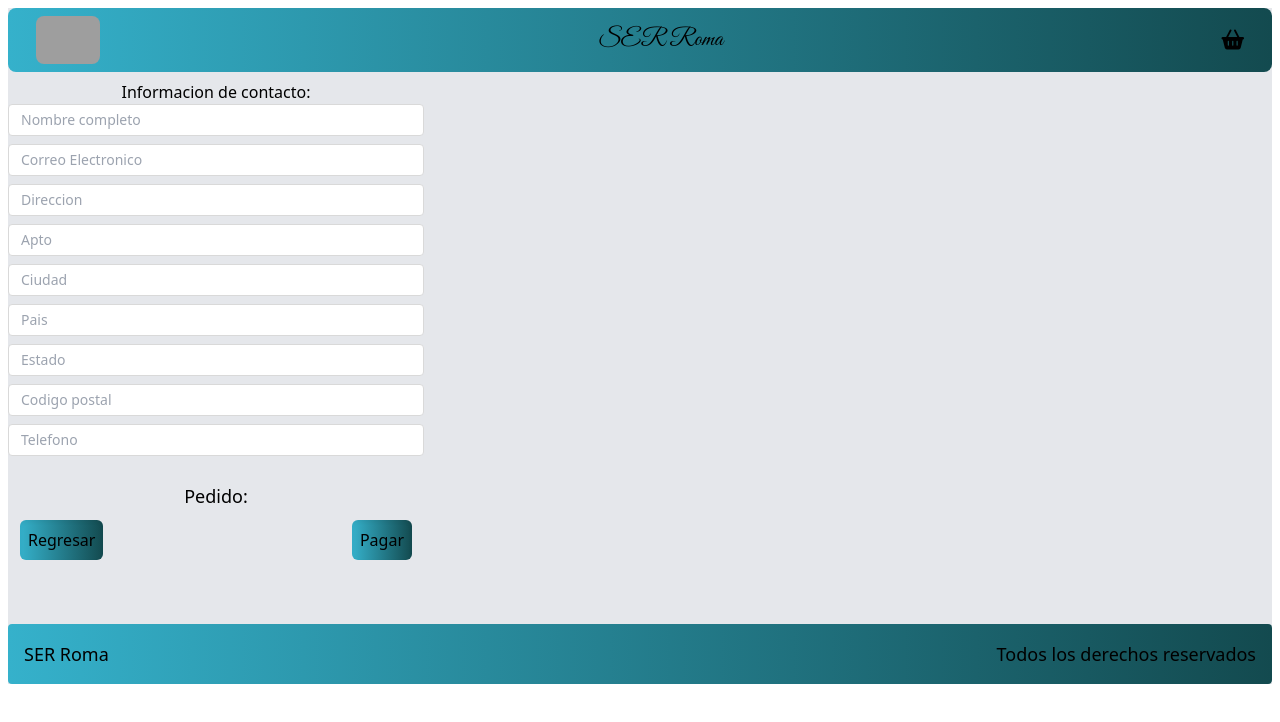
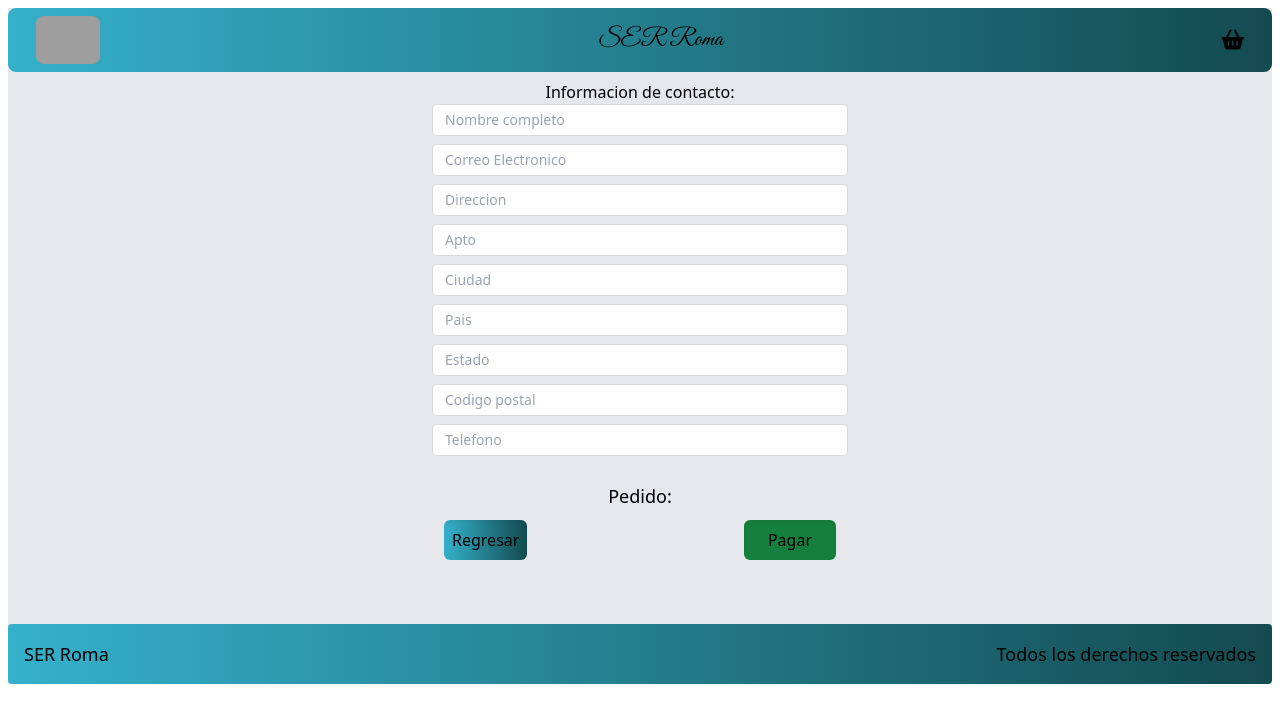
Before and after one commit to zurdozarazaga/store-pay-maps, a React app: page /checkout/information in a window 1280 px wide. Shown: the top 722 px of the page. Built offline with nearby package versions, Linux system fonts and the light colour scheme; grey boxes are pictures that could not be loaded.

Commit message:
styles information and payment

```diff
--- a/src/containers/Information.jsx
+++ b/src/containers/Information.jsx
@@ -28,7 +28,7 @@ const Information = () => {
 
   return (
     <div className=" grid md:grid-cols-3 md:gap-2 md:gap-y-6 md:mb-16 ">
-      <div className="">
+      <div className="col-start-2 col-end-2 ">
         <div className="flex justify-center">
           <h2 className='mt-2 p-0'>Informacion de contacto:</h2>
         </div>
@@ -68,7 +68,7 @@ const Information = () => {
             </Link>
           </div>
           <div >
-            <button className=" mt-2.5 mr-3 p-2 shadow-inner bg-gradient-to-r from-header-init to-header-end inline-block rounded-md border-blue-500 cursor-pointe" type="button" onClick={handleSubmit}>Pagar</button>
+            <button className=" mt-2.5 mr-3 pt-2 pb-2 py-6 px-6  shadow-inner bg-green-700 inline-block rounded-md border-blue-500 cursor-pointe" type="button" onClick={handleSubmit}>Pagar</button>
           </div>
         </div>
       </div>
--- a/src/containers/Payment.jsx
+++ b/src/containers/Payment.jsx
@@ -41,12 +41,12 @@ const Payment = () => {
   }
 
   return (
-    <div className="Payment">
-      <div className="Payment-content">
-        <h3>Resument del pedido:</h3>
+    <div className="grid md:grid-cols-3 md:gap-8 md:gap-y-6">
+      <div className="md:col-start-2 md:col-end-3">
+        <h3 className="flex justify-center mb-4">Resumen del pedido:</h3>
         {cart.map((item) => (
-          <div className="Payment-item" key={item.title}>
-            <div className="Payment-element">
+          <div className="flex justify-between items-center mb-2" key={item.title}>
+            <div className="flex outline-none justify-between items-center w-full border-b border-solid border-gray-100">
               <h4>{item.title}</h4>
               <span>
                 $
@@ -56,7 +56,7 @@ const Payment = () => {
             </div>
           </div>
         ))}
-        <div className="Payment-button">
+        <div className="mt-4">
         <PayPalButton
             paypalOptions={paypalOtions}
             buttonStyles={buttonStyles}
```
